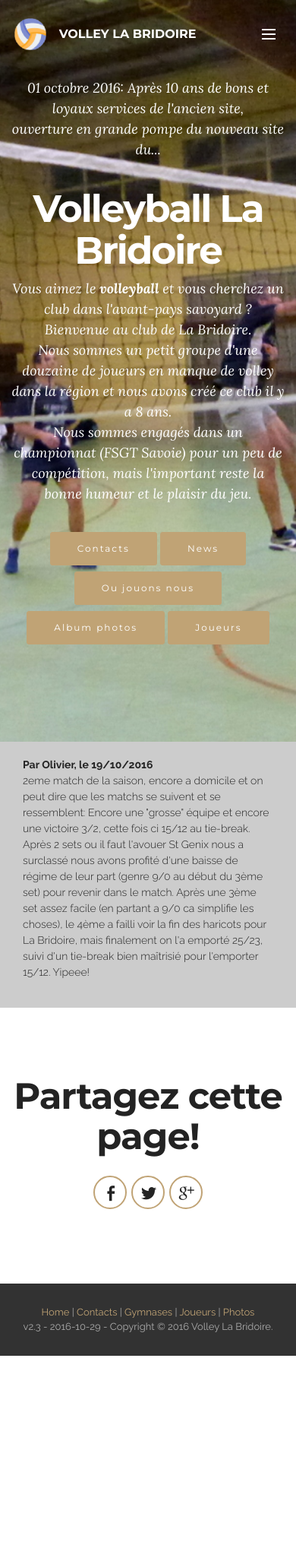
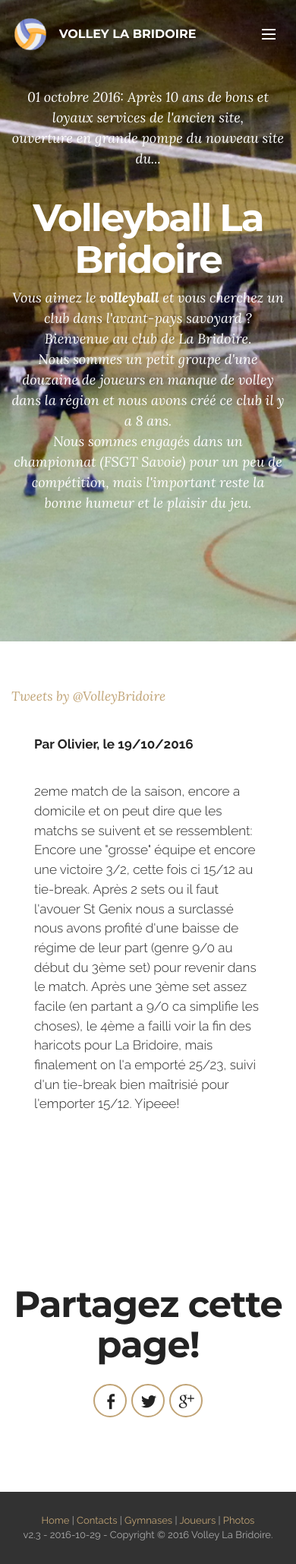
Before and after one commit to okorach/volley-bridoire-web, a PHP site: page / in a window 390 px wide. Shown: the whole page at 76% size. Before the commit the page ends 1784 px from the top, so only its background shows below. Run offline with PHP 8.4, Linux system fonts and the light colour scheme; some libraries are stand-ins or nearby versions; some web fonts are replaced.

Commit message:
Ajout feed twitter

```diff
--- a/index.php
+++ b/index.php
@@ -24,6 +24,7 @@
 					Bienvenue au club de La Bridoire.
 					<br>Nous sommes un petit groupe d'une douzaine de joueurs en manque de volley dans la région et nous avons créé ce club il y a 8 ans.
 					<br>Nous sommes engagés dans un championnat (FSGT Savoie) pour un peu de compétition, mais l'important reste la bonne humeur et le plaisir du jeu.<br></p>
+<!--
                     <div class="mbr-section-btn">
 					<a class="btn btn-lg btn-primary" href="contacts.php">Contacts</a>
 					<a class="btn btn-lg btn-primary" href="news.php">News</a>
@@ -31,6 +32,7 @@
 					<a class="btn btn-lg btn-primary" href="photos.php">Album photos</a>
 					<a class="btn btn-lg btn-primary" href="joueurs.php">Joueurs</a>
 					</div>
+-->
                 </div>
             </div>
         </div>
@@ -40,8 +42,22 @@
 
 </section>
 
-<section class="mbr-section article mbr-section__container" id="content1-0" style="background-color: rgb(204, 204, 204); padding-top: 20px; padding-bottom: 20px;">
+<!--section class="mbr-section article mbr-section__container" id="content1-0" style="background-color: rgb(204, 204, 204); padding-top: 20px; padding-bottom: 20px;"-->
 
+<section class="mbr-section mbr-section--relative mbr-section--fixed-size" id="twitter-feed-block-1" style="background-color: rgb(255, 255, 255);">
+
+        <div class="row">
+            <div class="col-xs-12 col-md-6 lead">
+               <div class="container">
+                   <div class="mbr-section__container mbr-section__container--isolated">
+                       <div class="twitterFeed text-center"><a name="twitter"><a class="twitter-timeline" href="https://twitter.com/volleybridoire" data-widget-id="670227744614187012" data-screen-name="volleybridoire" data-theme="light" width="520" height="600">Tweets by @VolleyBridoire</a></div>
+                   </div>
+			      </div>
+		     </div>
+            <div class="col-xs-12 col-md-6 lead">
+               <div class="container">
+                   <div class="mbr-section__container mbr-section__container--isolated">
+                        <div class="foo">
 <?php
 
 $dh  = opendir('news');
@@ -62,6 +78,11 @@ foreach ($files as $file)
 	}
 }
 ?>
+                   </div>
+               </div>
+            </div>
+        </div>
+    </div>
 </section>
 
 <section class="mbr-section mbr-section-md-padding mbr-after-navbar" id="page3-social-buttons1-0" style="background-color: rgb(255, 255, 255); padding-top: 90px; padding-bottom: 90px;">
@@ -95,6 +116,7 @@ foreach ($files as $file)
 	<?php include 'inc/footer.html';?>
 
 	<?php include 'inc/jsscripts.html';?>
+   <script src="https://platform.twitter.com/widgets.js"></script>
 
   <input name="animation" type="hidden">
   </body>
```
